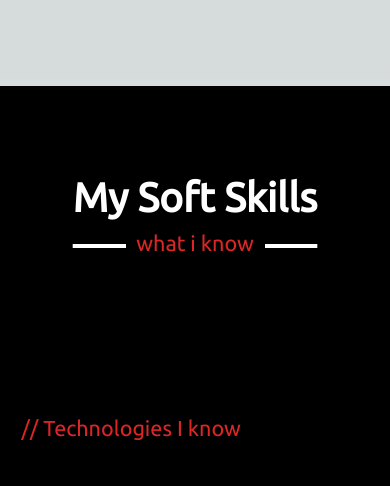
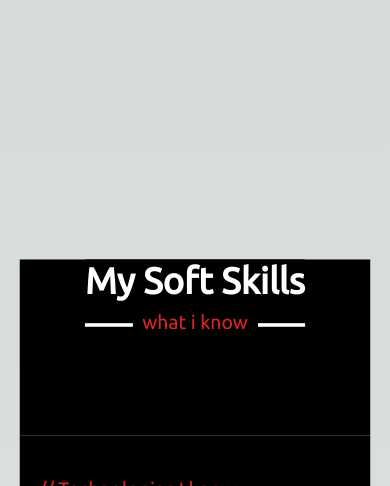
Before and after one commit to RishabMandal/Portfolio-Revamped-2.0, a Next.js app: page /components/skills in a window 390 px wide. Shown: the top 486 px of the page. Built offline with nearby package versions, Linux system fonts and the light colour scheme.

Commit message:
Fixed the responsiveness and zoom level

```diff
--- a/app/components/about/page.tsx
+++ b/app/components/about/page.tsx
@@ -250,7 +250,7 @@ export default function About() {
         className={`bg-black scale-[85%] md:scale-100 text-white md:hidden lg:hidden body-font font-Rampart`}
       >
         <div
-          className={`container bg-black text-white mx-auto flex px-5 py-24 md:flex-row flex-col items-center`}
+          className={`container bg-black text-white mx-auto flex px-5 pb-24 md:flex-row flex-col items-center`}
         >
           <motion.div
             initial={{ x: "-100vw" }}
--- a/app/components/skills/page.tsx
+++ b/app/components/skills/page.tsx
@@ -34,12 +34,14 @@ export default function Skills() {
   }, [inView]);
 
   return (
-    <div className={`${fontUbuntu.className} overflow-x-hidden`}>
+    <div
+      className={`${fontUbuntu.className} scale-[90%] md:scale-100 overflow-x-hidden`}
+    >
       <AnimatePresence>
         {/* New Section  */}
         {/* Photos section start (These are the technologies I know) */}
         <div
-          className={`flex ${fontUbuntu.className} flex-col bg-black text-white mt-16 pt-16 items-center text-center`}
+          className={`flex ${fontUbuntu.className} flex-col bg-black text-white md:mt-16 md:pt-16 items-center text-center`}
         >
           <h1
             className={`title-font sm:text-4xl text-3xl font-bold font-Ubuntu bg-black text-white underline underline-offset-[24px]`}
@@ -54,7 +56,7 @@ export default function Skills() {
             what i know
           </p>
         </div>
-        {/* new start */}{" "}
+        {/* new start */}
         <div className={fontUbuntu.className}>
           <div className={`w-full pb-56 bg-black text-white `}>
             <div className="max-w-[1000px] mx-auto py-4 pb-4 flex flex-col justify-center w-full h-full">
```
